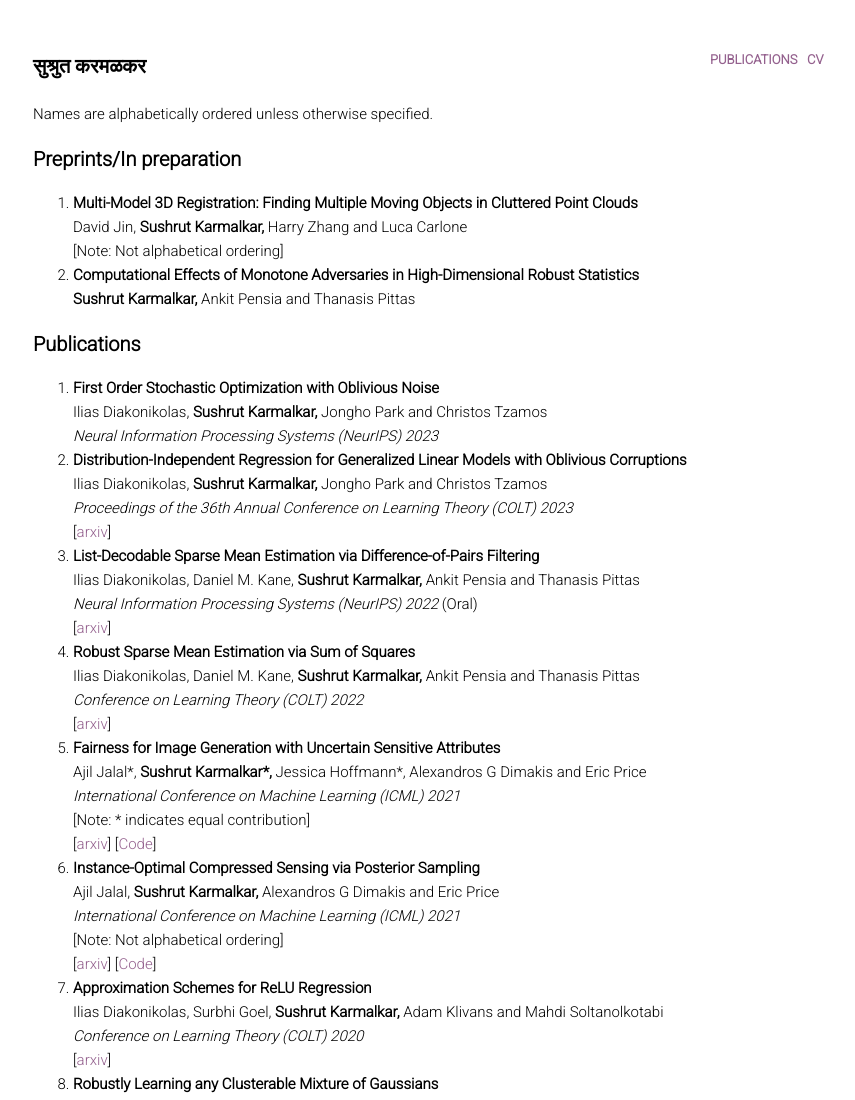
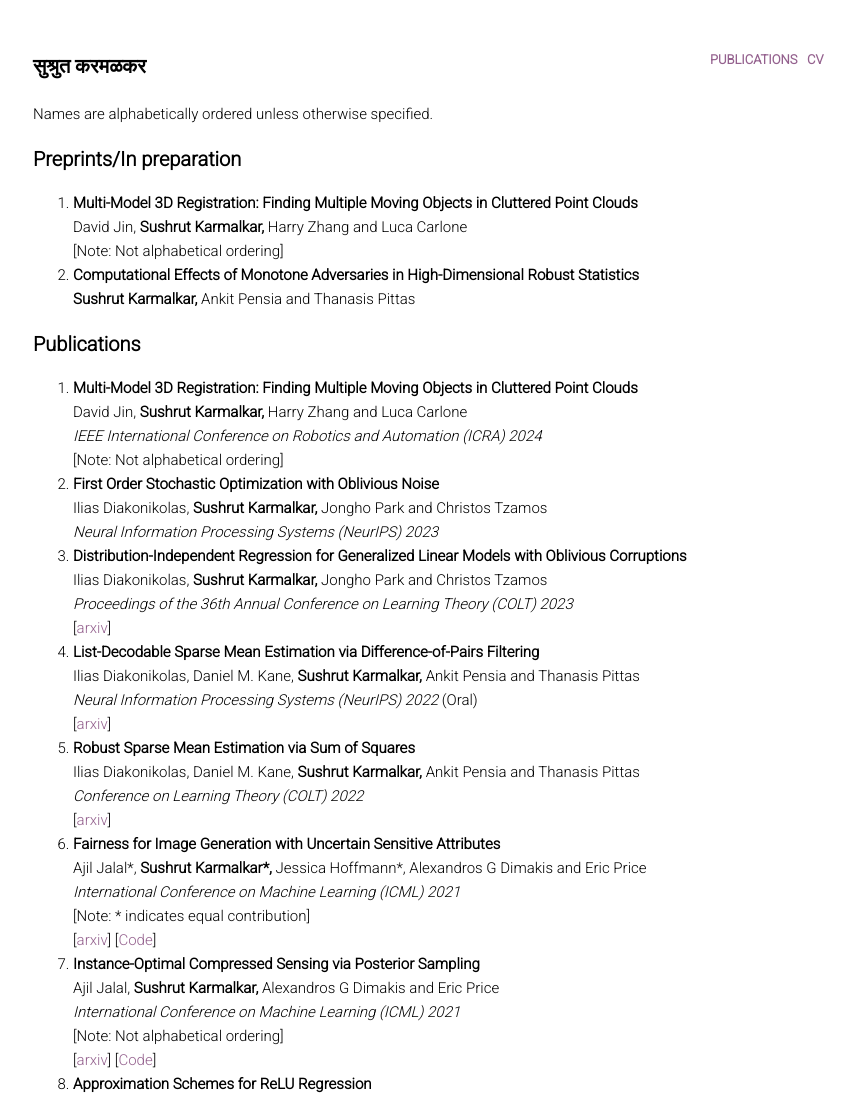
Before and after one commit to sushrutk/sushrutk.github.io, a plain HTML site: page publications.html in a window 1280 px wide. Shown: the top 1100 px of the page, without its empty margins (207-1062 px from the left). Drawn offline with Linux system fonts and the light colour scheme.

Commit message:
Update publications.html

```diff
--- a/publications.html
+++ b/publications.html
@@ -73,6 +73,10 @@ h3{line-height:1.2; font-size: 20px}
 </header><h2 style="font-size: 20px">Publications</h2>
 <ol>
 
+	<li><b>Multi-Model 3D Registration: Finding Multiple Moving Objects in Cluttered Point Clouds</b>
+	<br>David Jin, <b> Sushrut Karmalkar, </b> Harry Zhang and Luca Carlone
+	<br><i>IEEE International Conference on Robotics and Automation (ICRA) 2024</i>
+	<br> [Note: Not alphabetical ordering]
 
 
 	<li><b>First Order Stochastic Optimization with Oblivious Noise</b>
```
